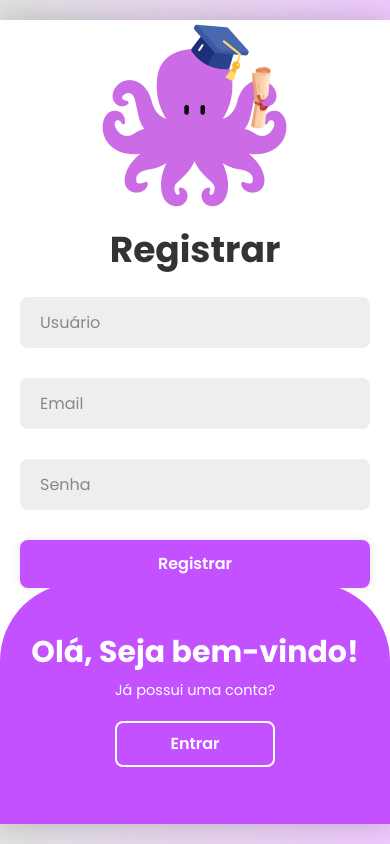
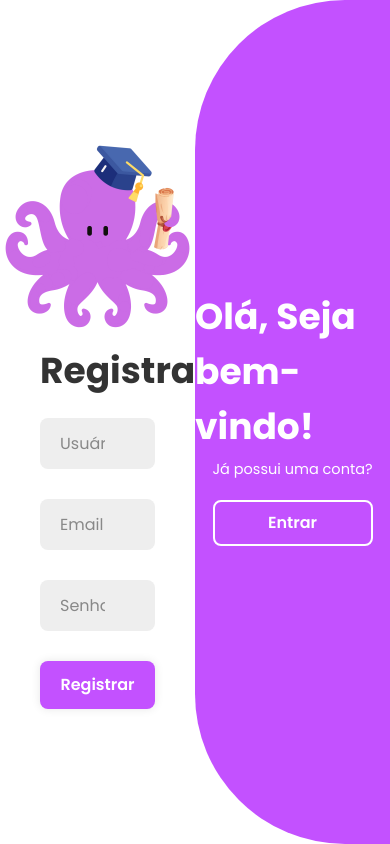
Before and after one commit to 1ulisses/redaplay, a Flask app: page /login in a window 390 px wide. Run offline with Flask 3, Linux system fonts and the light colour scheme.

Commit message:
remove unnecessary css

```diff
--- a/static/login.css
+++ b/static/login.css
@@ -216,67 +216,3 @@ form {
   border: 2px solid #fff;
   box-shadow: none;
 }
-
-/* ==========================================================================
-   ANIMAÇÕES
-   ========================================================================== */
-@media screen and (max-width: 650px) {
-  .container {
-    height: calc(100vh - 40px);
-  }
-
-  .form-box {
-    bottom: 0;
-    width: 100%;
-    height: 70%;
-  }
-
-  .container.active .form-box {
-    right: 0;
-    bottom: 30%;
-  }
-
-  .toggle-box::before {
-    left: 0;
-    top: -270%;
-    width: 100%;
-    height: 300%;
-    border-radius: 20vw;
-  }
-
-  .container.active .toggle-box::before {
-    left: 0;
-    top: 70%;
-  }
-
-  .container.active .toggle-panel.toggle-left {
-    left: 0;
-    top: -30%;
-  }
-
-  .toggle-panel {
-    width: 100%;
-    height: 30%;
-  }
-  .toggle-panel.toggle-left {
-    top: 0;
-  }
-  .toggle-panel.toggle-right {
-    right: 0;
-    bottom: -30%;
-  }
-
-  .container.active .toggle-panel.toggle-right {
-    bottom: 0;
-  }
-}
-
-@media screen and (max-width: 400px) {
-  .form-box {
-    padding: 20px;
-  }
-
-  .toggle-panel h1 {
-    font-size: 30px;
-  }
-}
--- a/templates/welcome.html
+++ b/templates/welcome.html
@@ -26,7 +26,7 @@
         </div>
 
         <h1 class="welcome-greeting">Bem-vindo(a) ao Redaplay!</h1>
-
+        <h3>A melhor maneira de aprender a como se escrevar uma boa redação!</h3>
         <a href="/login" class="start-journey-button">Iniciar Jornada!</a>
       </div>
     </div>
```
Also changed, not shown: static/welcome.css (+2 -34 lines).
